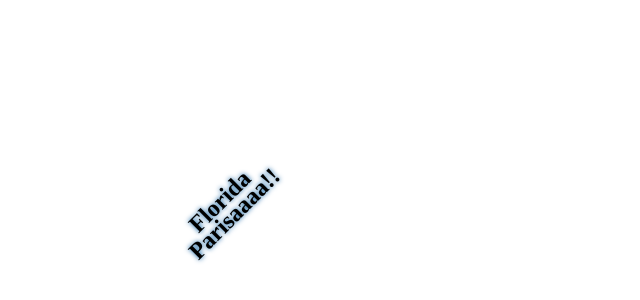
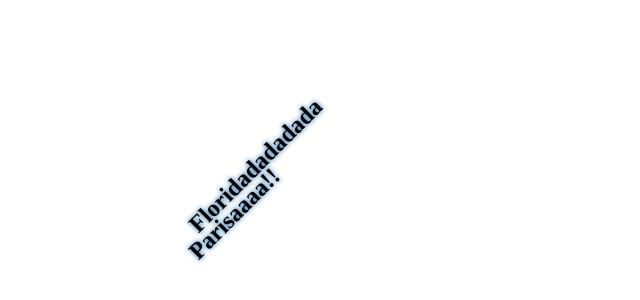
Before and after one commit to dufufeisdu/travel-plans, a plain HTML site: page index.html in a window 1280 px wide. Shown: the part 240-540 px from the top of the page, without its empty margins (0-640 px from the left). Drawn offline with Linux system fonts and the light colour scheme; files that its build step writes are made by us from their sources.

Commit message:
Add dadada

```diff
--- a/index.html
+++ b/index.html
@@ -13,7 +13,7 @@
   <div class="container">
     <div class="destination-container">
       <div class="destination" id="florida">
-        <h2>Florida</h2>
+        <h2>Floridadadadada</h2>
       </div>
 
       <div class="destination" id="paris">
```
